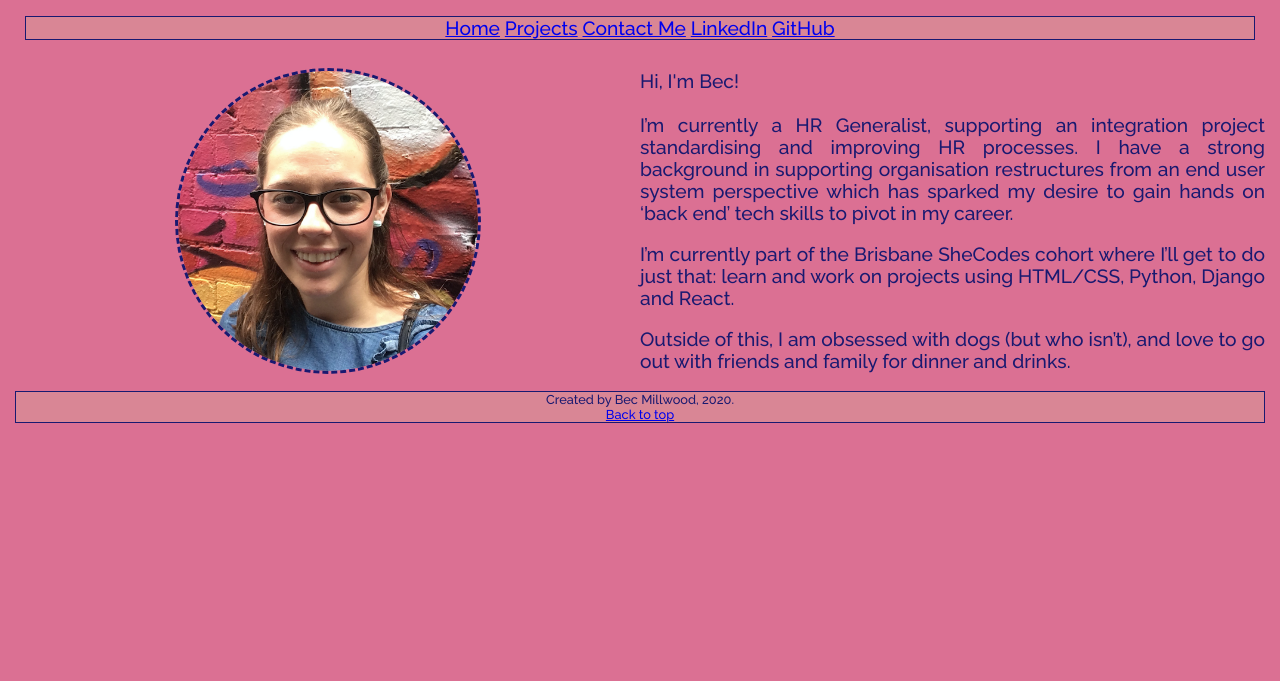
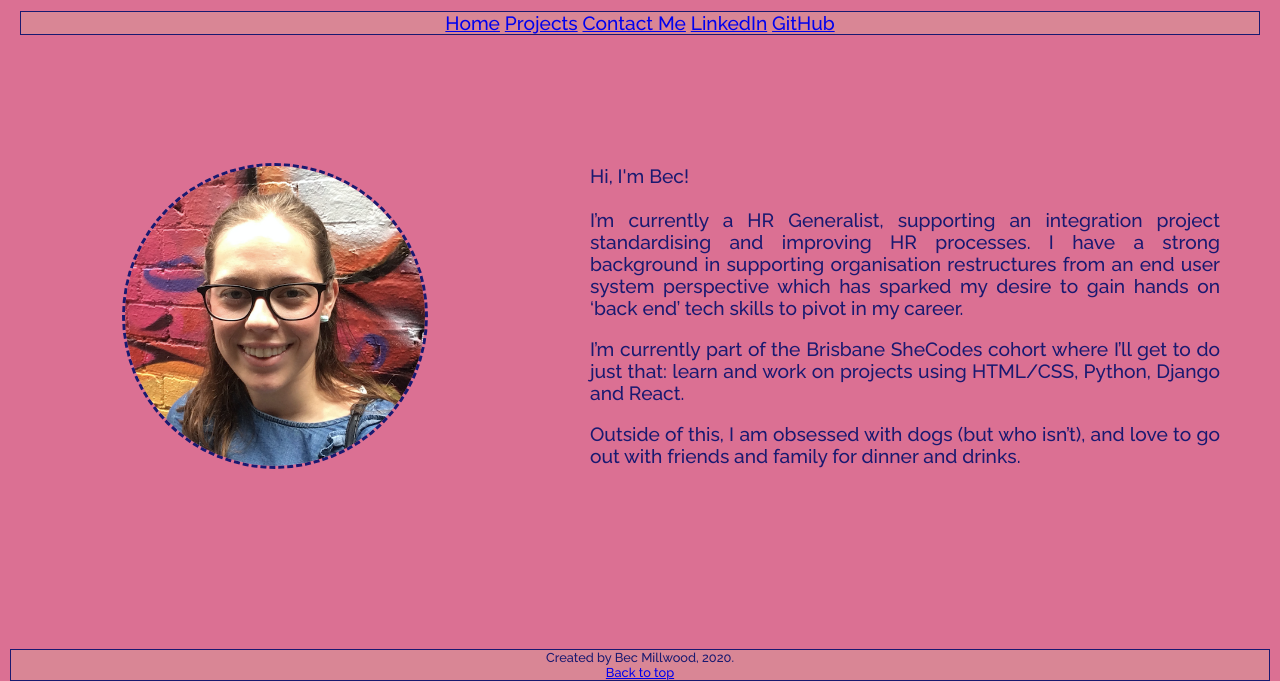
Before and after one commit to RebeccaMillwood/RebeccaMillwood.github.io, a plain HTML site: page index.html in a window 1280 px wide. Shown: the part 129-810 px from the top of the page. Drawn offline with Linux system fonts and the light colour scheme.

Commit message:
updated footer to sit at bottom of page, and changed position of bio div to sit in center of page

```diff
--- a/styles.css
+++ b/styles.css
@@ -6,9 +6,13 @@ html{
     font-family: 'Raleway', sans-serif;
     background-color: #DB7093;
     color:midnightblue;
+    height:100%;
 }
 body{
-    margin:15px;
+    margin:10px;
+    display:flex;
+    min-height:100%;
+    flex-direction:column;
 }
 
 header{
@@ -36,6 +40,11 @@ a:hover{
 
 /* home page */
 
+#bio-content{
+    padding-top:50px;
+    padding-bottom:50px;
+}
+
 #profile-pic {
     display:block;
     margin-left:auto;
@@ -49,6 +58,7 @@ a:hover{
 #bio-text{
     text-align:center;
     font-size:1rem;
+    padding:50px;
 }
 
 /* end home page */
@@ -132,6 +142,7 @@ form{
 /* footer */
 
 footer{
+    margin-top:auto;
     background-color: #D98695;
     border:1px solid midnightblue;
     text-align: center;
```
